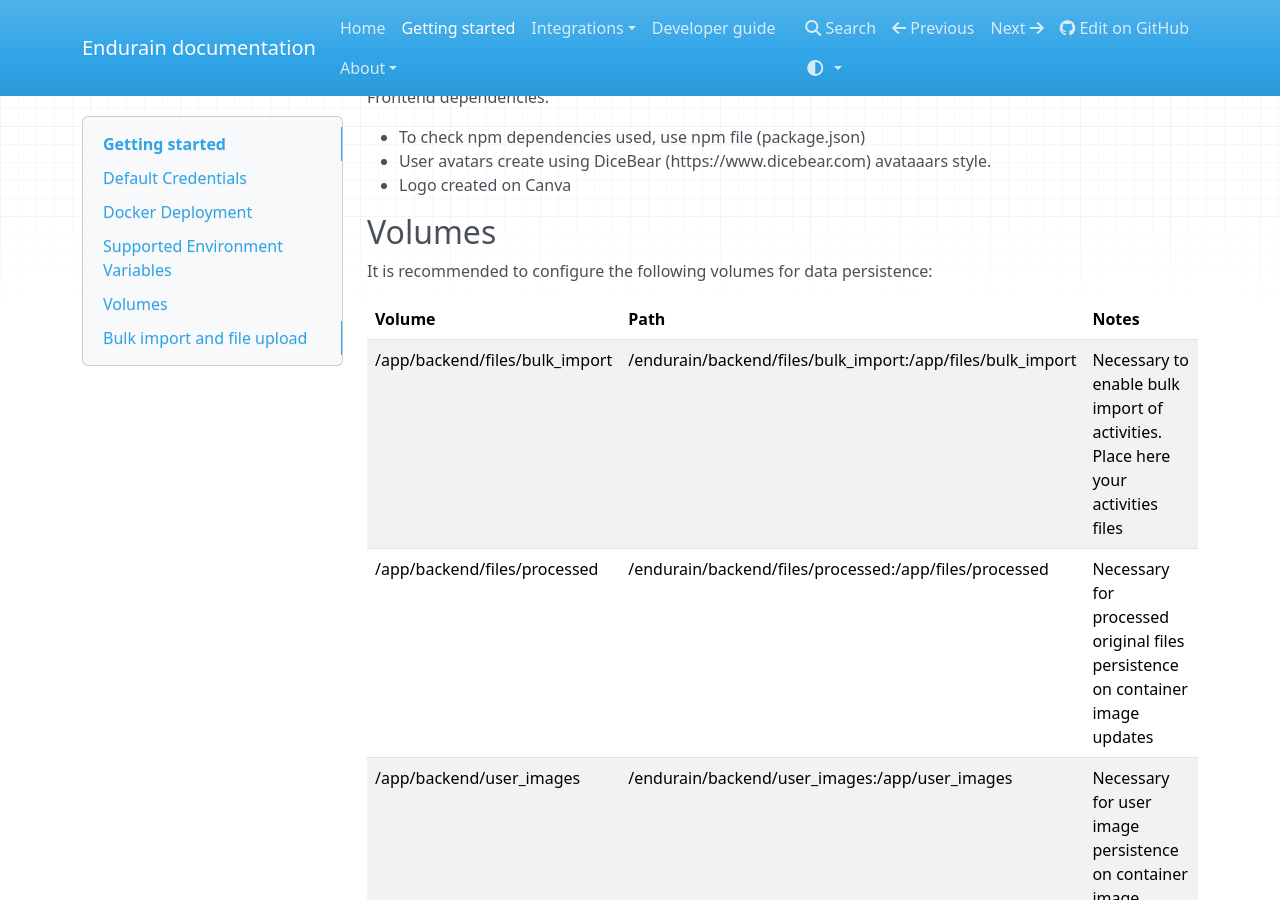
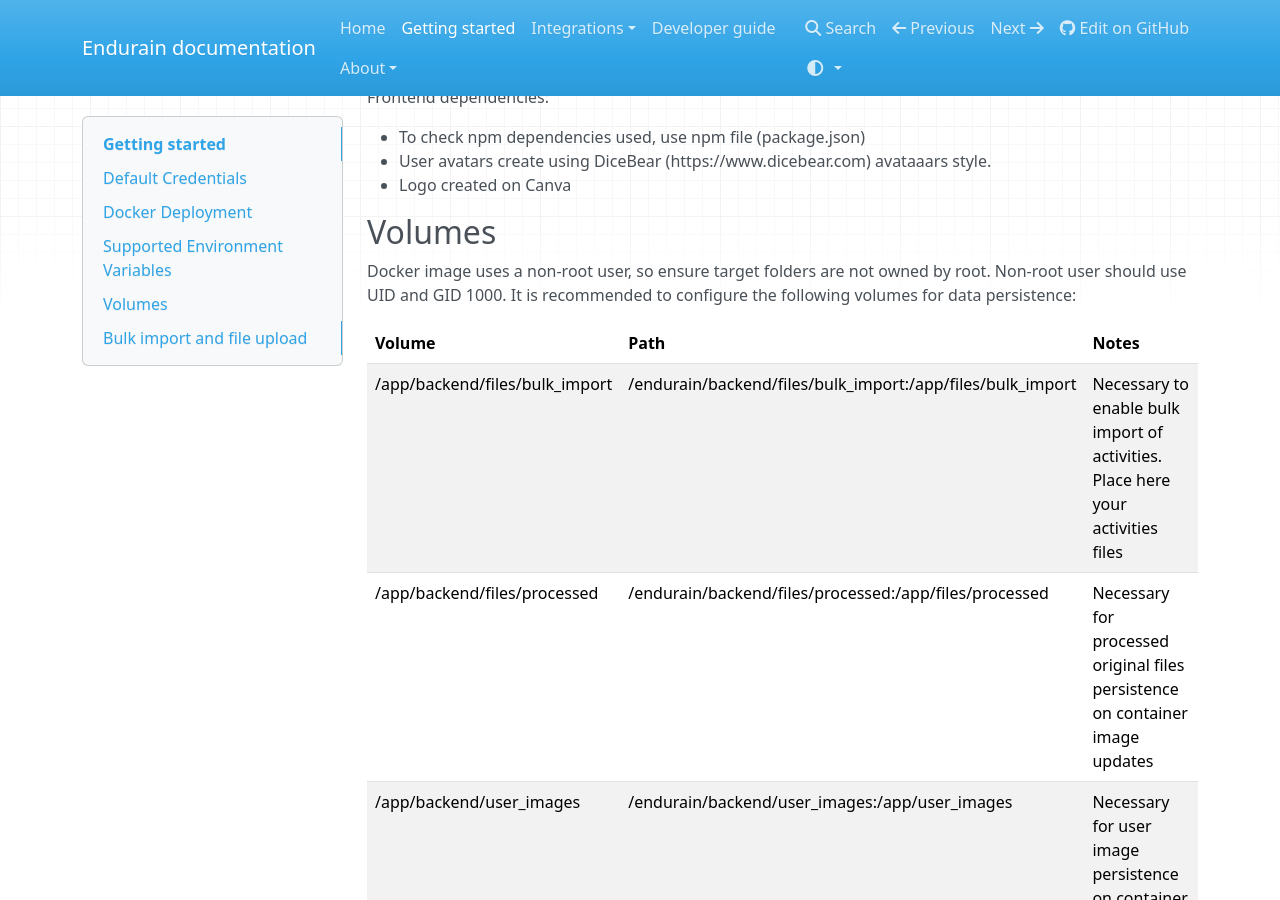
Before and after one commit to joaovitoriasilva/endurain, an MkDocs documentation site: the page built from docs/getting-started.md, in a window 1280 px wide and 900 px high, scrolled down 2494 px. Built offline with MkDocs 1.6.1, drawn with Linux system fonts in a browser that asks for light colours; nearby versions of some CDN libraries.

Commit message:
start.sh script folder permissions
[docker] adjusted start.sh script for folder permissions
[docker] adjusted healthcheck
[docs] add non-root user info to volumes

```diff
--- a/docs/getting-started.md
+++ b/docs/getting-started.md
@@ -9,8 +9,7 @@
 
 ## Docker Deployment
 
-Endurain provides a Docker image for simplified deployment. To get started, check out the `docker-compose.yml.example` file in the project repository and adjust it according to your setup.
-Supported tags are:
+Endurain provides a Docker image for simplified deployment. To get started, check out the `docker-compose.yml.example` file in the project repository and adjust it according to your setup. Supported tags are:
 
 - **latest:** contains the latest released version;
 - **version, example "v0.3.0":** contains the app state available at the time of the version specified;
@@ -71,7 +70,7 @@
 
 ## Volumes
 
-It is recommended to configure the following volumes for data persistence:
+Docker image uses a non-root user, so ensure target folders are not owned by root. Non-root user should use UID and GID 1000. It is recommended to configure the following volumes for data persistence:
 
 | Volume | Path | Notes |
 | --- | --- | --- |
```
Also changed, not shown: 2 other files.
